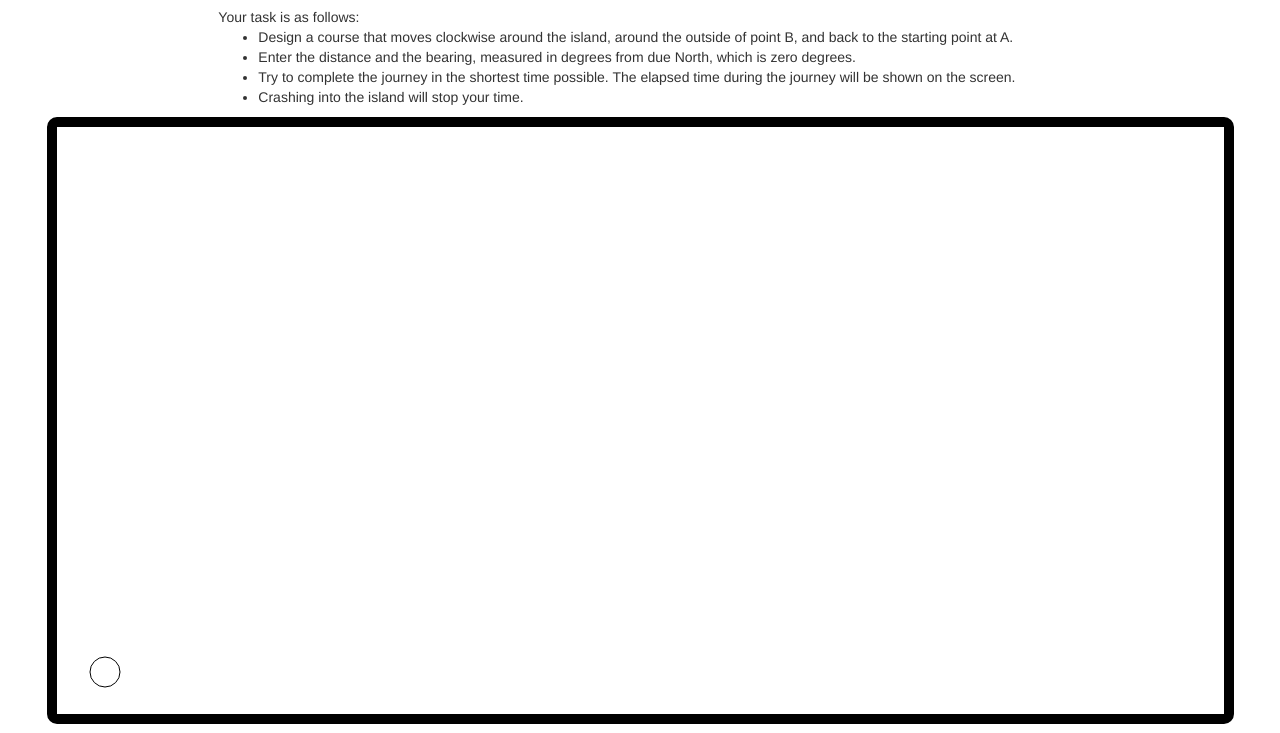
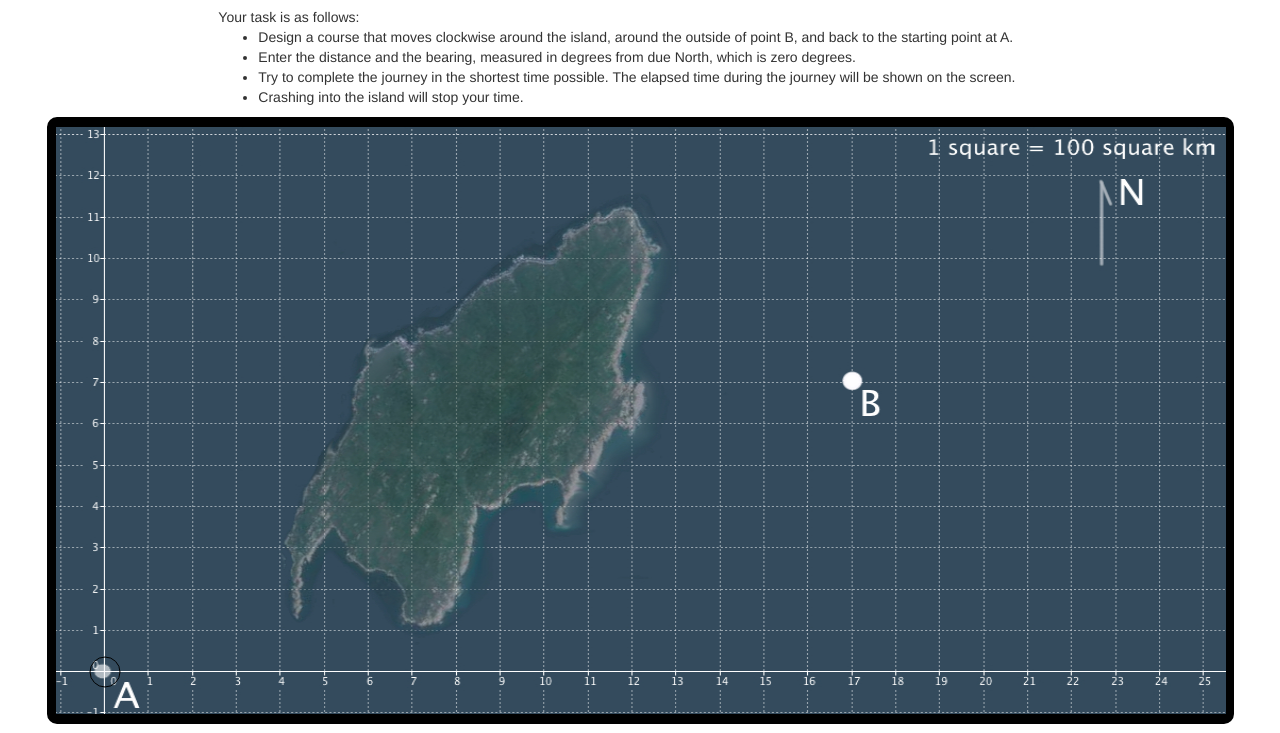
Before and after one commit to emwdx/boatrace, a plain HTML site: page index.html in a window 1280 px wide. Shown: the part 56-789 px from the top of the page. Drawn offline with nearby package versions, Linux system fonts and the light colour scheme.

Commit message:
change image

```diff
--- a/index.html
+++ b/index.html
@@ -113,7 +113,7 @@ $(document).ready(function(){
       paper = new Raphael(document.getElementById('mainDisplay'), 1170, 587);
 
 
-      var map = paper.image("img/boat-race.tif",0,0,1170,587);
+      var map = paper.image("img/boat-race.jpg",0,0,1170,587);
       island = paper.path("M400,174 L438,152 L451,145 L463,131 L491,138 L500,130 L506,110 L513,103 L523,103 L544,90 L569,82 L579,87 L603,121 L596,132 L584,177 L568,221 L569,256 L576,252 L589,260 L585,296 L576,309 L563,307 L537,353 L511,394 L506,408 L497,393 L503,372 L492,363 L461,370 L432,397 L417,437 L399,486 L384,501 L359,504 L341,490 L345,471 L330,452 L307,447 L292,435 L285,419 L272,415 L256,438 L250,463 L241,498 L230,480 L232,435 L224,417 L237,380 L259,342 L272,307 L284,298 L294,269 L302,237 L307,217 L363,201 L392,193 Z").attr({"stroke":"none"});
 
       currentTime = paper.text(100,50,"0.0 seconds").attr({"font-size":30,"fill":"white","text-anchor":"start"});
```
Also changed, not shown: img/boat-race.jpg (added).
